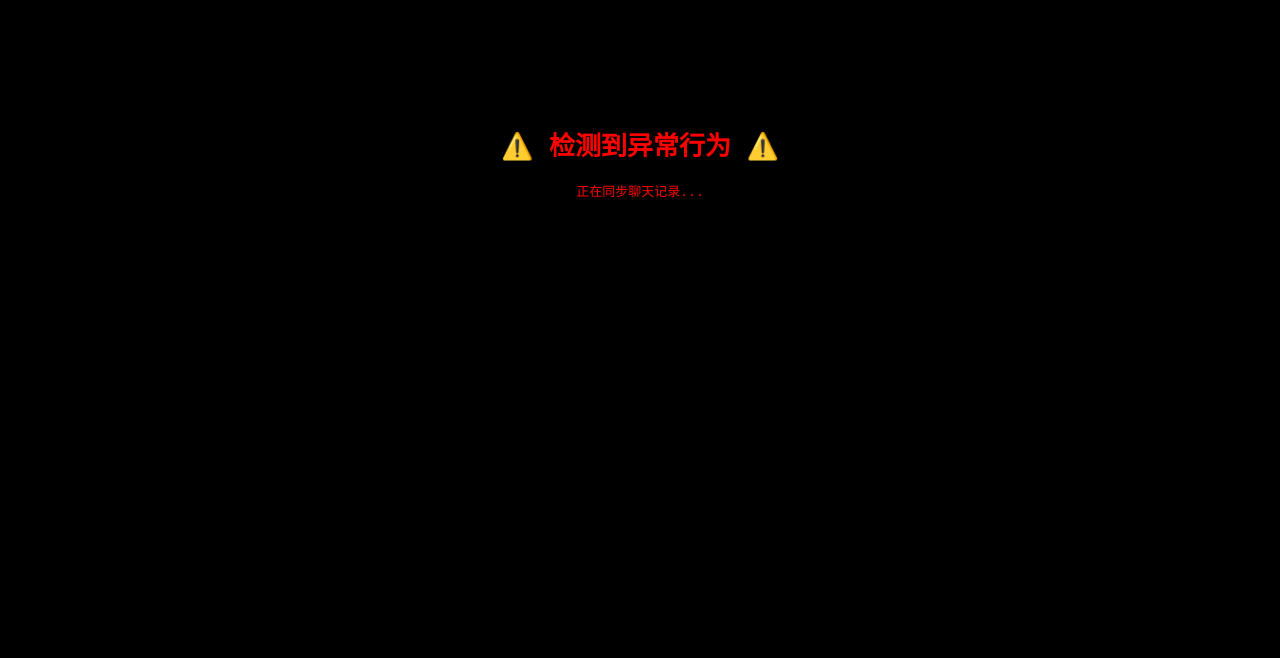
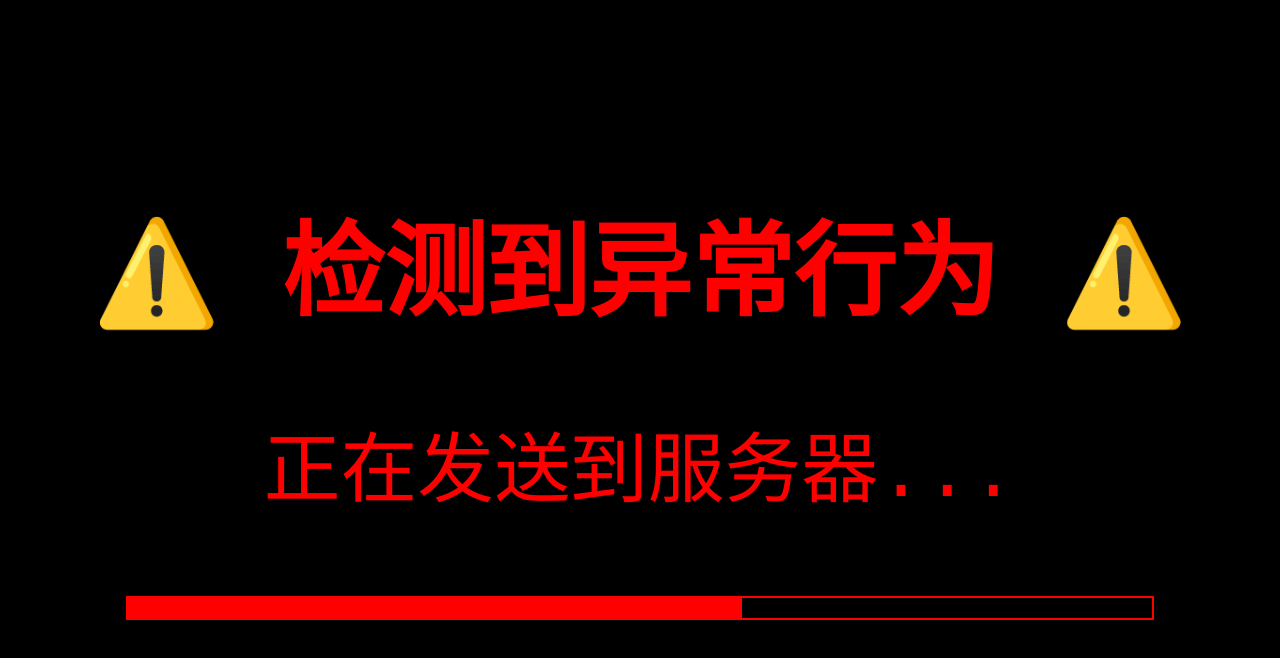
Before and after one commit to MrOrange-Panda/prank-web, a plain HTML site: page index.html in a window 1280 px wide. Drawn offline with Linux system fonts and the light colour scheme.

Commit message:
Update index.html

```diff
--- a/index.html
+++ b/index.html
@@ -2,21 +2,58 @@
 <html>
 <head>
 <meta charset="UTF-8">
+<meta name="viewport" content="width=device-width, initial-scale=1.0">
 <title>系统检测中...</title>
+
 <style>
   body {
     background: black;
     color: red;
     font-family: monospace;
     text-align: center;
-    padding-top: 100px;
+    padding-top: 15vh;
+    margin: 0;
+  }
+
+  h1 {
+    font-size: 8vw;
+    animation: blink 1s infinite;
+  }
+
+  p {
+    font-size: 6vw;
+    margin-top: 20px;
+  }
+
+  /* 闪烁效果 */
+  @keyframes blink {
+    50% { opacity: 0.3; }
+  }
+
+  /* 进度条 */
+  .bar {
+    width: 80%;
+    height: 20px;
+    border: 2px solid red;
+    margin: 40px auto;
+  }
+
+  .progress {
+    height: 100%;
+    width: 0%;
+    background: red;
   }
 </style>
 </head>
 
 <body>
-  <h1>⚠️ 检测到异常行为 ⚠️</h1>
-  <p id="text">正在扫描你的设备...</p>
+
+<h1>⚠️ 检测到异常行为 ⚠️</h1>
+<p id="text">正在扫描你的设备...</p>
+
+<div class="bar">
+  <div class="progress" id="progress"></div>
+</div>
 
 <script>
 let texts = [
@@ -24,25 +61,29 @@ let texts = [
   "正在上传照片...",
   "正在同步聊天记录...",
   "正在发送到服务器...",
+  "正在分析隐私数据...",
   "完成！"
 ];
 
 let i = 0;
+let progress = 0;
 
-setInterval(() => {
+let interval = setInterval(() => {
   if (i < texts.length) {
     document.getElementById("text").innerText = texts[i];
     i++;
-  } else {
-    alert("开个玩笑 😂 没有任何数据被获取！");
   }
-}, 1500);
 
-// 禁止返回
-history.pushState(null, null, location.href);
-window.onpopstate = function () {
-  history.go(1);
-};
+  progress += 15;
+  document.getElementById("progress").style.width = progress + "%";
+
+  if (progress >= 100) {
+    clearInterval(interval);
+    setTimeout(() => {
+      alert("开个玩笑 😂 没有任何数据被获取！");
+    }, 500);
+  }
+}, 1200);
 </script>
 
 </body>
```
